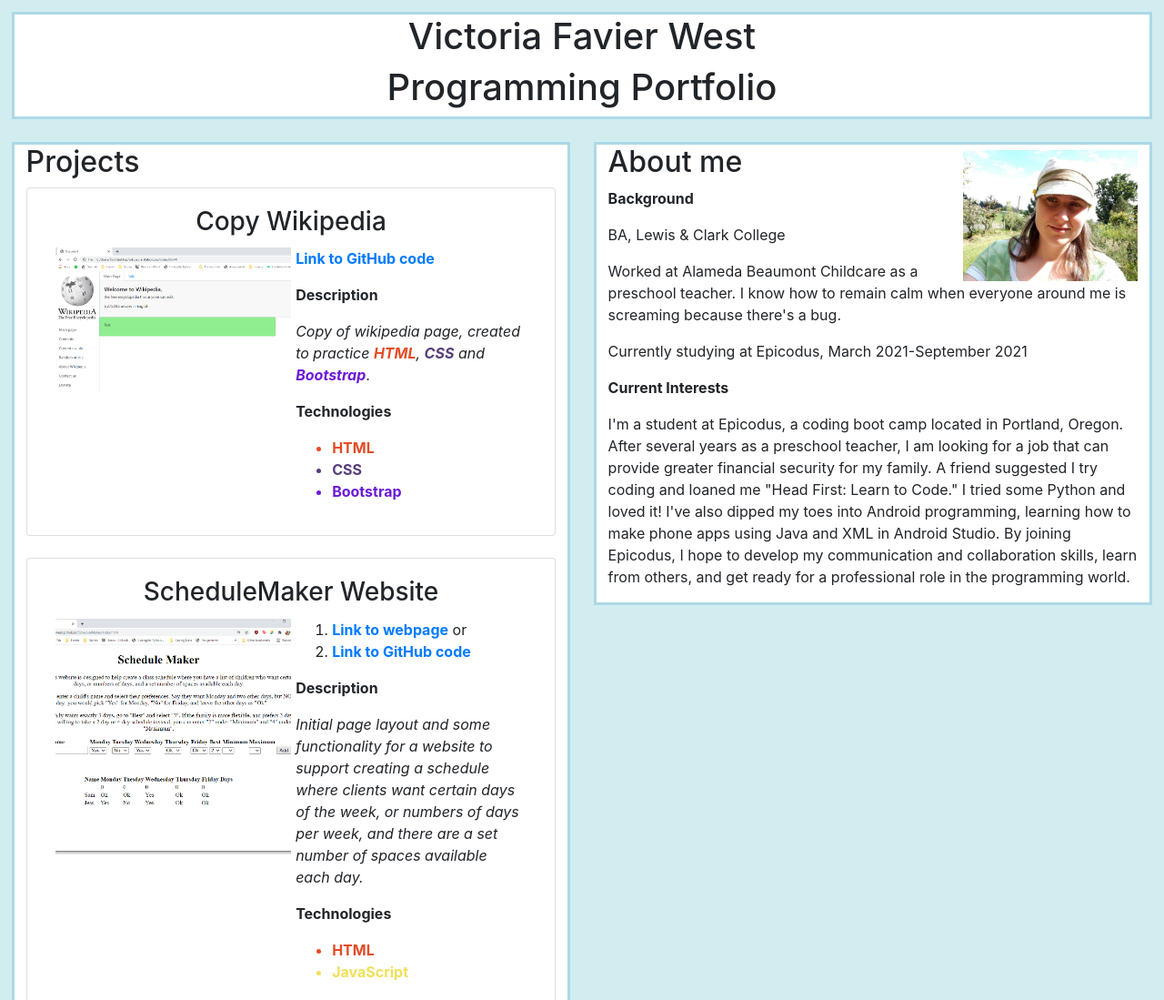
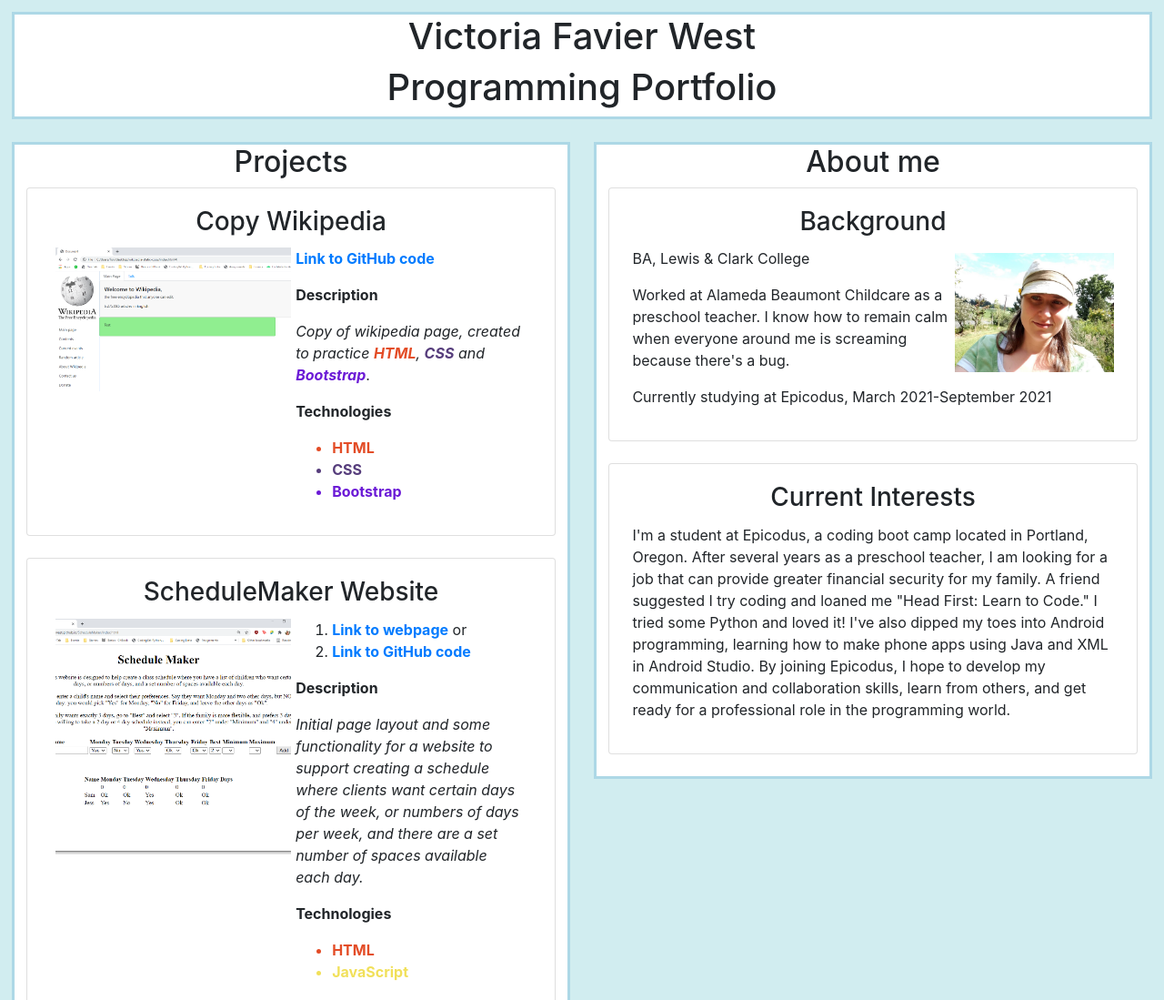
Before and after one commit to FavWest/portfolio, a plain HTML site: page index.html in a window 1280 px wide. Shown: the top 1099 px of the page at 91% size. Drawn offline with Linux system fonts and the light colour scheme.

Commit message:
add cards to About Me

```diff
--- a/index.html
+++ b/index.html
@@ -11,7 +11,7 @@
     <h1>Programming Portfolio</h1>
   </div>
   <div class="box-projects">
-    <h2>Projects</h2>
+    <h2 class="centered-text">Projects</h2>
     <div class="card">
       <div class="card-body">
         <h3 class="card-title centered-text">Copy Wikipedia</h3>
@@ -74,14 +74,24 @@
     <br>
   </div>
   <div class="box-about">
-    <img id="west-photo" src="west-photo.jpg">
-    <h2>About me</h2>
-    <p><strong>Background</strong></p>
-    <p>BA, Lewis & Clark College</p>
-    <p>Worked at Alameda Beaumont Childcare as a preschool teacher. I know how to remain calm when everyone around me is screaming because there's a bug.</p>
-    <p>Currently studying at Epicodus, March 2021-September 2021</p>
-    <p><strong>Current Interests</strong></p>
-    <p>I'm a student at Epicodus, a coding boot camp located in Portland, Oregon. After several years as a preschool teacher, I am looking for a job that can provide greater financial security for my family. A friend suggested I try coding and loaned me "Head First: Learn to Code." I tried some Python and loved it! I've also dipped my toes into Android programming, learning how to make phone apps using Java and XML in Android Studio. By joining Epicodus, I hope to develop my communication and collaboration skills, learn from others, and get ready for a professional role in the programming world. </p>
+    <h2 class="centered-text">About me</h2>
+    <div class="card">
+      <div class="card-body">
+        <h3 class="card-title centered-text">Background</h3>
+        <img id="west-photo" src="west-photo.jpg">
+        <p>BA, Lewis & Clark College</p>
+        <p>Worked at Alameda Beaumont Childcare as a preschool teacher. I know how to remain calm when everyone around me is screaming because there's a bug.</p>
+        <p>Currently studying at Epicodus, March 2021-September 2021</p>
+      </div>
+    </div>
+    <br>
+    <div class="card">
+      <div class="card-body">
+        <h3 class="card-title centered-text">Current Interests</h3>
+        <p>I'm a student at Epicodus, a coding boot camp located in Portland, Oregon. After several years as a preschool teacher, I am looking for a job that can provide greater financial security for my family. A friend suggested I try coding and loaned me "Head First: Learn to Code." I tried some Python and loved it! I've also dipped my toes into Android programming, learning how to make phone apps using Java and XML in Android Studio. By joining Epicodus, I hope to develop my communication and collaboration skills, learn from others, and get ready for a professional role in the programming world. </p>
+      </div>
+    </div>
+    <br>
   </div>
 </body>
 </html>
```
